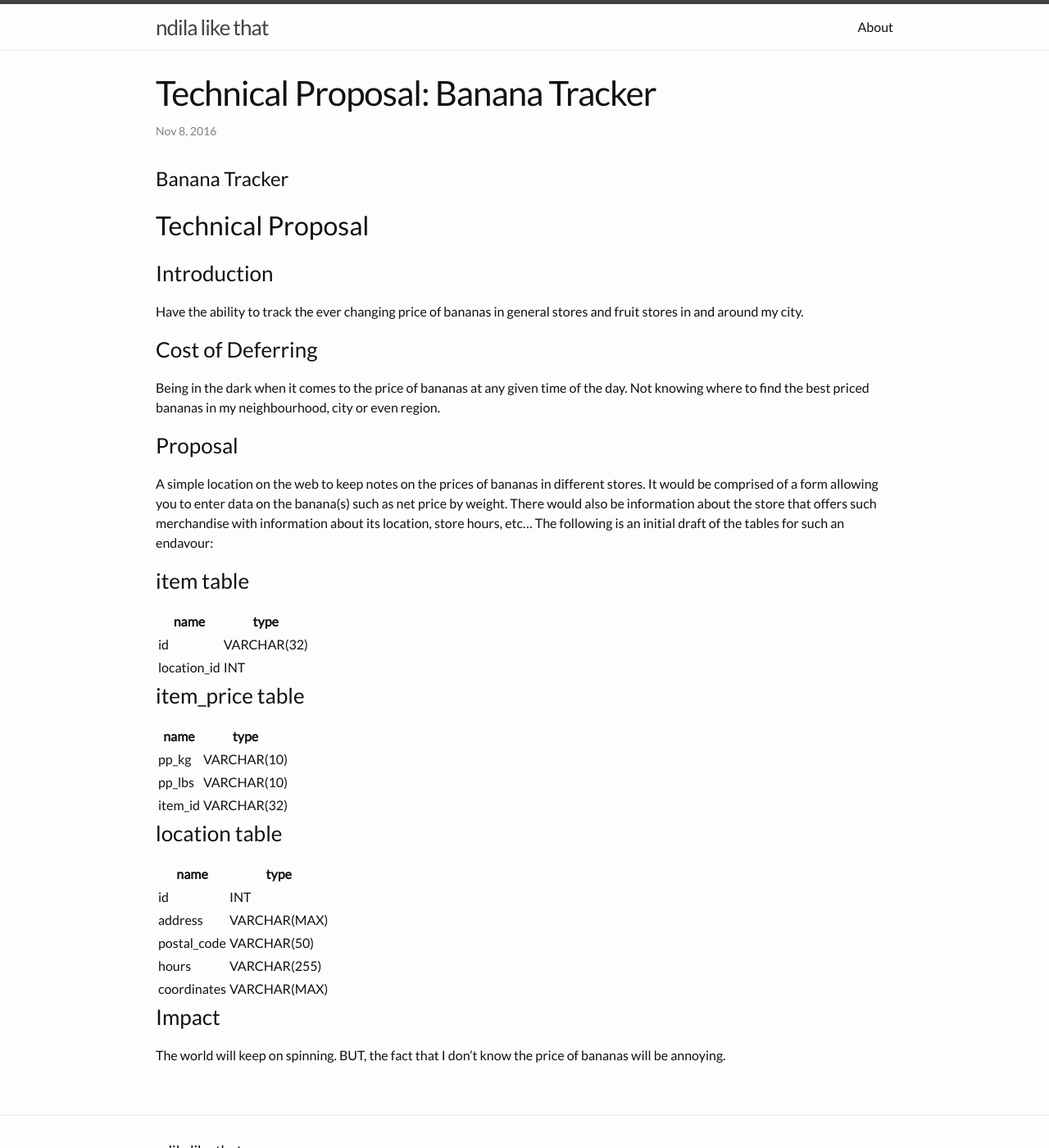
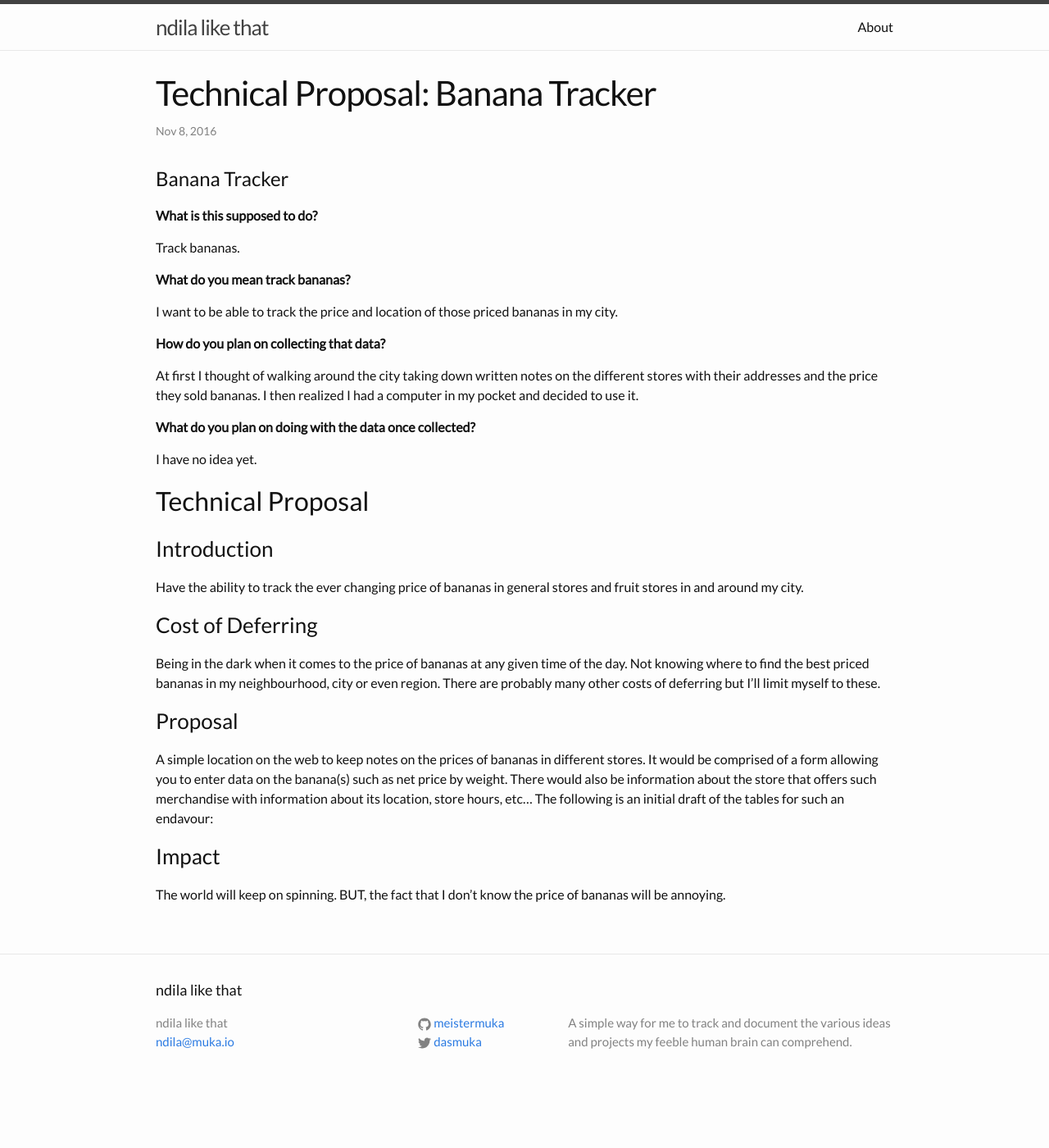
Before and after one commit to meistermuka/meistermuka.github.io, a Jekyll site: the page built from _posts/2016-11-08-banana-tracker-technical-proposal.markdown, in a window 1280 px wide and 1400 px high. Shown: the whole window at 82% size. Built offline with Jekyll 4.4.1, drawn with Linux system fonts in a browser that asks for light colours.

Commit message:
Update 2016-11-08-banana-tracker-technical-proposal.markdown

```diff
--- a/_posts/2016-11-08-banana-tracker-technical-proposal.markdown
+++ b/_posts/2016-11-08-banana-tracker-technical-proposal.markdown
@@ -9,6 +9,21 @@ tags:
 ---
 Banana Tracker
 ==============
+**What is this supposed to do?**
+
+Track bananas.
+
+**What do you mean track bananas?**
+
+I want to be able to track the price and location of those priced bananas in my city.
+
+**How do you plan on collecting that data?**
+
+At first I thought of walking around the city taking down written notes on the different stores with their addresses and the price they sold bananas. I then realized I had a computer in my pocket and decided to use it.
+
+**What do you plan on doing with the data once collected?**
+
+I have no idea yet.
 
 Technical Proposal
 ------------------
@@ -17,76 +32,11 @@ Technical Proposal
 Have the ability to track the ever changing price of bananas in general stores and fruit stores in and around my city.
 
 ### Cost of Deferring
-Being in the dark when it comes to the price of bananas at any given time of the day. Not knowing where to find the best priced bananas in my neighbourhood, city or even region.
+Being in the dark when it comes to the price of bananas at any given time of the day. Not knowing where to find the best priced bananas in my neighbourhood, city or even region. There are probably many other costs of deferring but I'll limit myself to these.
 
 ### Proposal
 A simple location on the web to keep notes on the prices of bananas in different stores. It would be comprised of a form allowing you to enter data on the banana(s) such as net price by weight. There would also be information about the store that offers such merchandise with information about its location, store hours, etc...
 The following is an initial draft of the tables for such an endavour:
 
-### item table
-<table>
-  <tr>
-  <th>name</th>
-  <th>type</th>
-  </tr>
-  <tr>
-  <td>id</td>
-  <td>VARCHAR(32)</td>
-  </tr>
-  <tr>
-  <td>location_id</td>
-  <td>INT</td>
-  </tr>
-</table>
-
-### item_price table
-<table>
-  <tr>
-  <th>name</th>
-  <th>type</th>
-  </tr>
-  <tr>
-  <td>pp_kg</td>
-  <td>VARCHAR(10)</td>
-  </tr>
-  <tr>
-  <td>pp_lbs</td>
-  <td>VARCHAR(10)</td>
-  </tr>
-  <tr>
-  <td>item_id</td>
-  <td>VARCHAR(32)</td>
-  </tr>
-</table>
-
-### location table
-<table>
-  <tr>
-  <th>name</th>
-  <th>type</th>
-  </tr>
-  <tr>
-  <td>id</td>
-  <td>INT</td>
-  </tr>
-  <tr>
-  <td>address</td>
-  <td>VARCHAR(MAX)</td>
-  </tr>
-  <tr>
-  <td>postal_code</td>
-  <td>VARCHAR(50)</td>
-  </tr>
-  <tr>
-  <td>hours</td>
-  <td>VARCHAR(255)</td>
-  </tr>
-  <tr>
-  <td>coordinates</td>
-  <td>VARCHAR(MAX)</td>
-  </tr>
-</table>
-
-
 ### Impact
 The world will keep on spinning. BUT, the fact that I don't know the price of bananas will be annoying.
```
